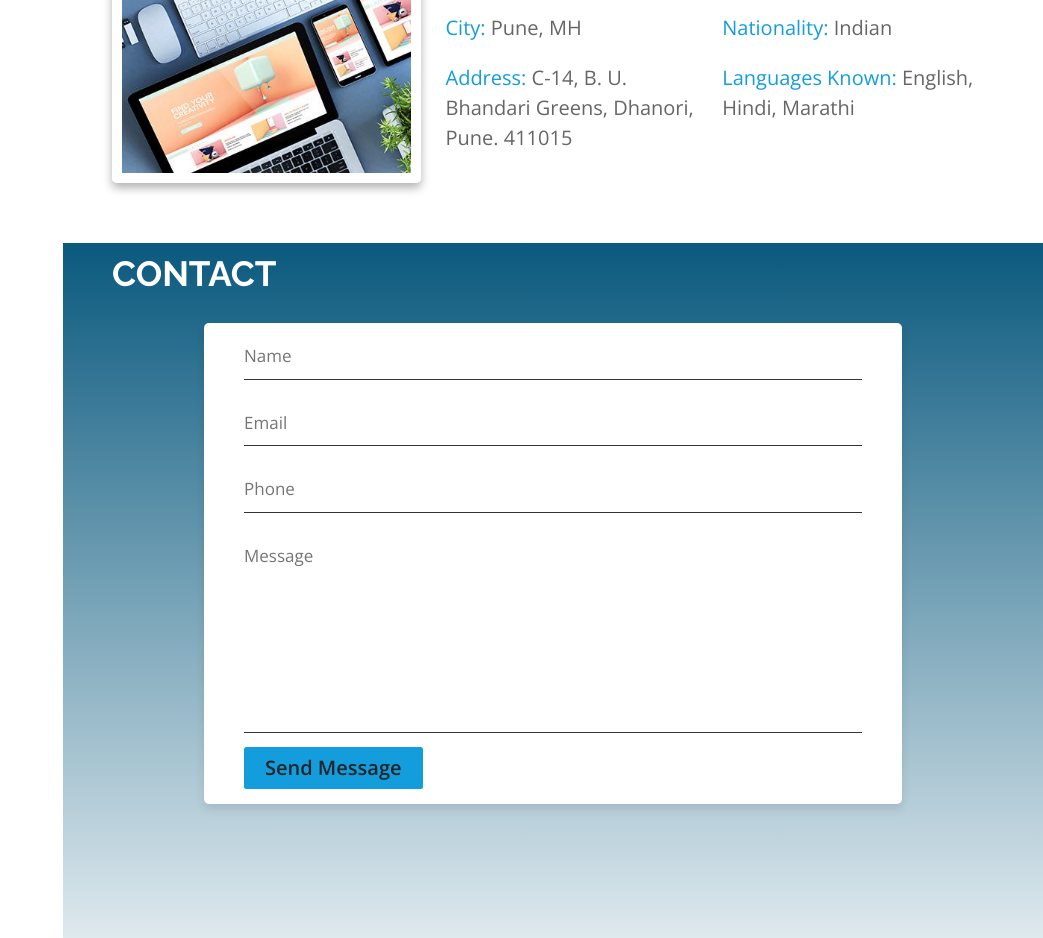
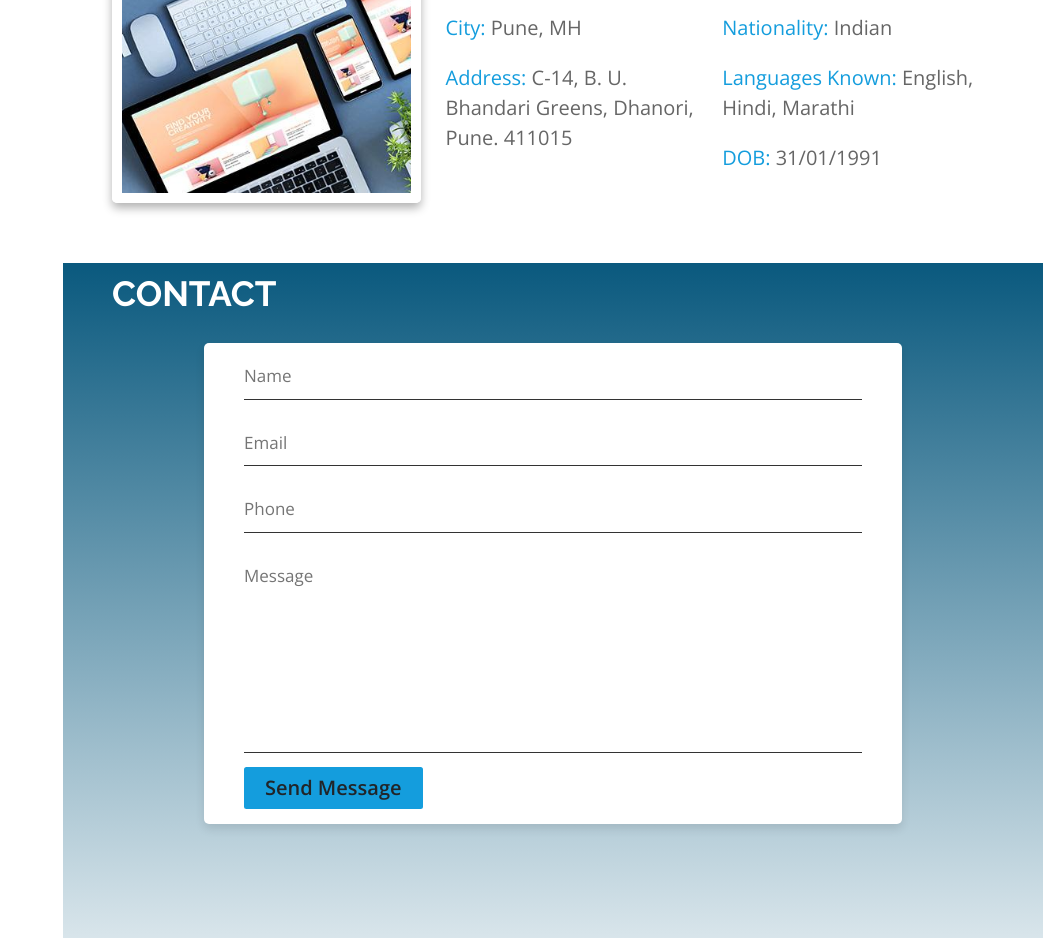
Before and after one commit to pkinge01/cv, a plain HTML site: page index.html in a window 1280 px wide. Shown: the part 3248-4186 px from the top of the page, without its empty margins (237-1280 px from the left). Drawn offline with nearby package versions, Linux system fonts and the light colour scheme.

Commit message:
Update index.html

```diff
--- a/index.html
+++ b/index.html
@@ -336,6 +336,7 @@
             <div class="box">
               <p><span>Nationality: </span>Indian</p>
               <p><span>Languages known: </span>English, Hindi, Marathi</p>
+              <p><span>DOB: </span>31/01/1991</p>
             </div>
           </div>
         </div>
```
